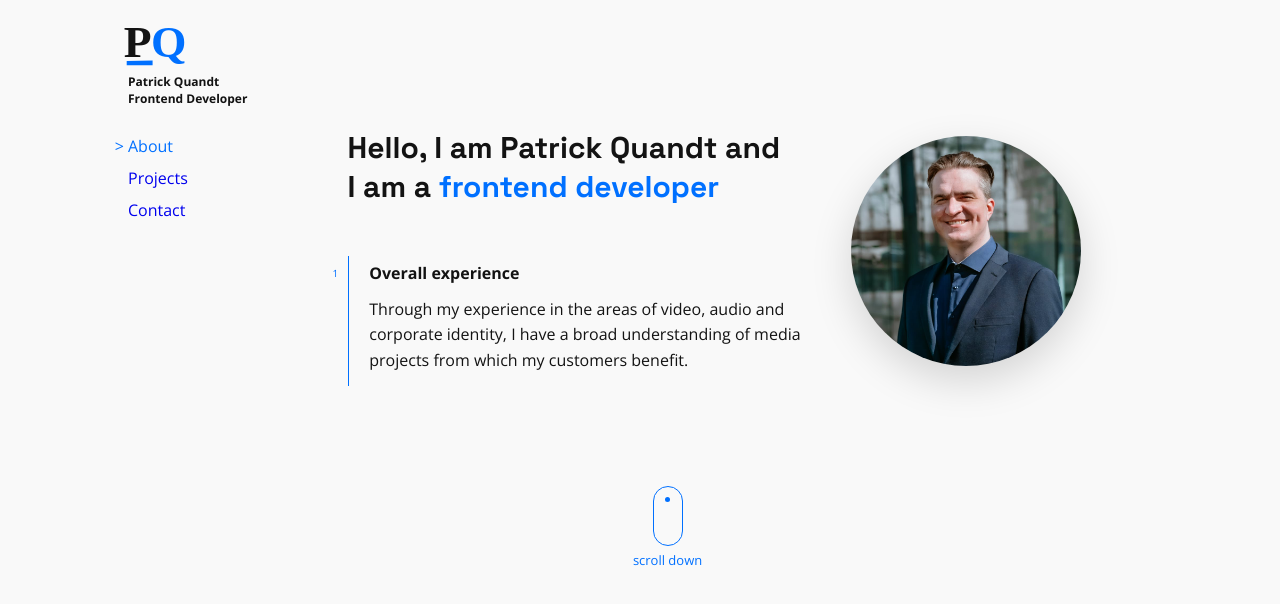
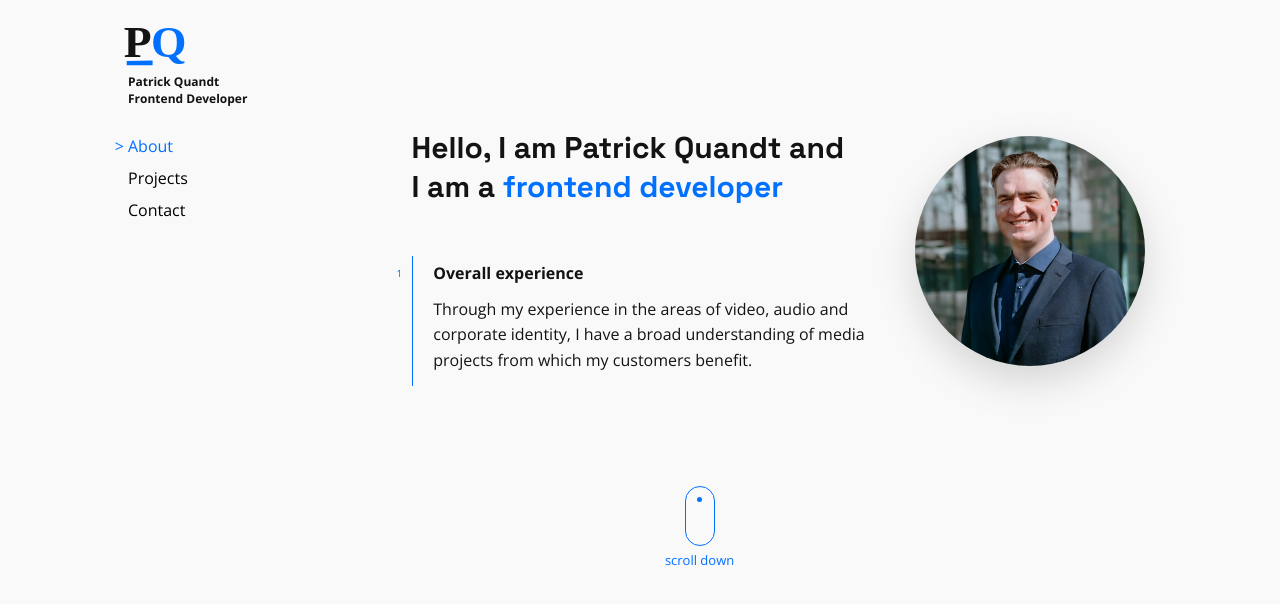
Before and after one commit to pquandt/pqweb, a React (Create React App) app: page /#/ in a window 1280 px wide. Shown: the top 604 px of the page. Built offline with nearby package versions, Linux system fonts and the light colour scheme.

Commit message:
position tweaks

```diff
--- a/sass/layout/_about.scss
+++ b/sass/layout/_about.scss
@@ -1,6 +1,6 @@
 .about {
   padding-top: 10%;
-  padding-left: 5%;
+  padding-left: 10%;
   height: 100vh;
   position: absolute;
   z-index: 10;
--- a/sass/layout/_contact.scss
+++ b/sass/layout/_contact.scss
@@ -1,7 +1,7 @@
 .contact {
   animation: blendIn 0.5s ease-in;
   padding-top: 10%;
-  padding-left: 5%;
+  padding-left: 10%;
   height: 100vh;
   // position: absolute;
   z-index: -2;
--- a/sass/layout/_nav.scss
+++ b/sass/layout/_nav.scss
@@ -35,6 +35,7 @@
     line-height: $default-font-size * 2;
 
     a:link {
+      color: black;
       text-decoration: none;
     }
     a:visited {
--- a/sass/layout/_projects.scss
+++ b/sass/layout/_projects.scss
@@ -1,7 +1,7 @@
 .projects {
   animation: blendIn 0.5s ease-in;
   padding-top: 10%;
-  padding-left: 5%;
+  padding-left: 10%;
   height: 100vh;
 
   &-span {
--- a/sass/layout/_skills.scss
+++ b/sass/layout/_skills.scss
@@ -1,6 +1,6 @@
 .skills {
   padding-top: 10%;
-  padding-left: 5%;
+  padding-left: 10%;
   height: 100vh;
   position: absolute;
   z-index: -2;
--- a/src/css/style.css
+++ b/src/css/style.css
@@ -117,6 +117,7 @@ h1 {
     list-style: none;
     line-height: 3.2rem; }
     .nav-list a:link {
+      color: black;
       text-decoration: none; }
     .nav-list a:visited {
       color: #131313;
@@ -137,7 +138,7 @@ h1 {
 
 .about {
   padding-top: 10%;
-  padding-left: 5%;
+  padding-left: 10%;
   height: 100vh;
   position: absolute;
   z-index: 10; }
@@ -240,7 +241,7 @@ h1 {
 
 .skills {
   padding-top: 10%;
-  padding-left: 5%;
+  padding-left: 10%;
   height: 100vh;
   position: absolute;
   z-index: -2; }
@@ -279,7 +280,7 @@ h1 {
 .projects {
   animation: blendIn 0.5s ease-in;
   padding-top: 10%;
-  padding-left: 5%;
+  padding-left: 10%;
   height: 100vh; }
   .projects-span {
     font-family: "Space Grotesk", sans-serif;
@@ -321,7 +322,7 @@ h1 {
 .contact {
   animation: blendIn 0.5s ease-in;
   padding-top: 10%;
-  padding-left: 5%;
+  padding-left: 10%;
   height: 100vh;
   z-index: -2; }
   .contact-span {
```
